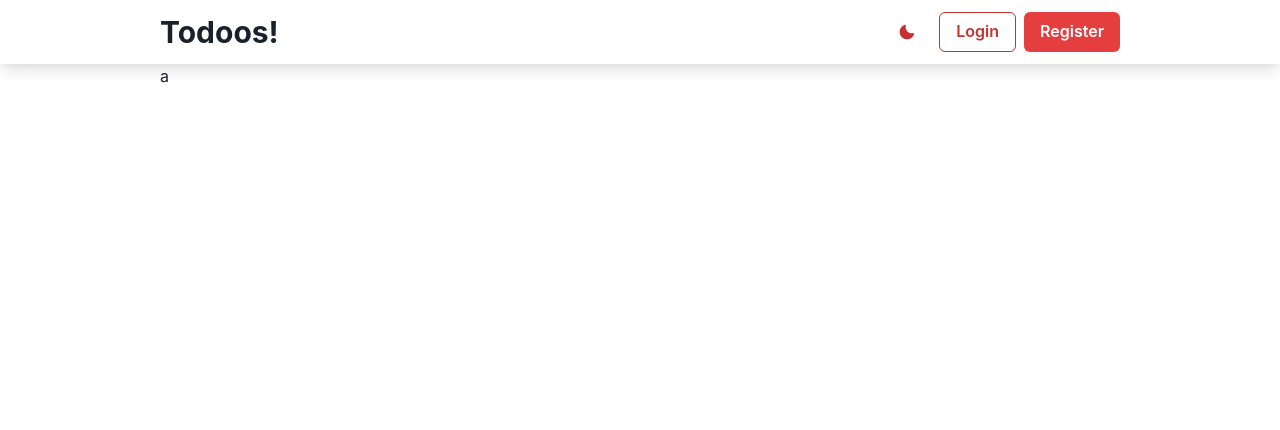
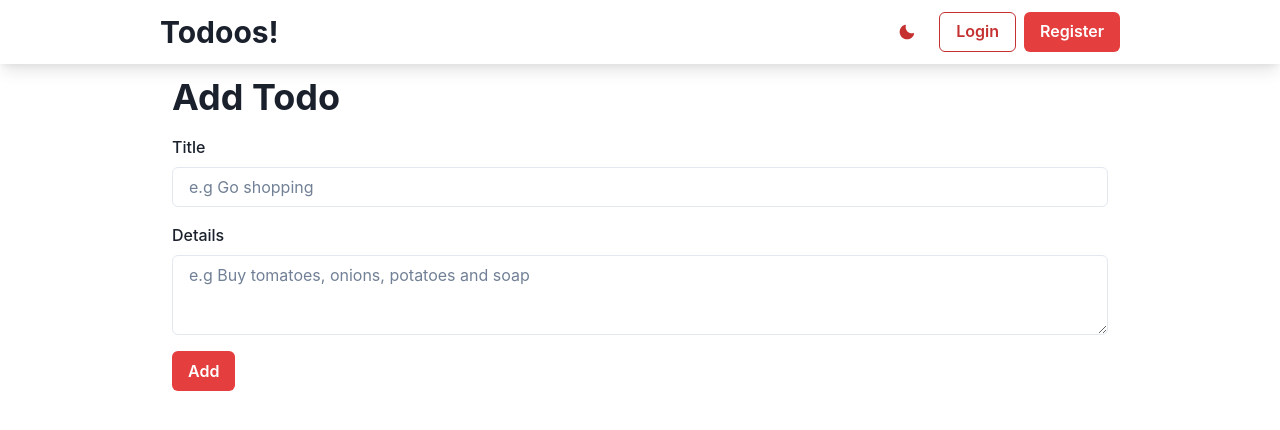
Before and after one commit to Drago78624/01-react-todoos, a React (Vite) app: page / in a window 1280 px wide. Shown: the top 430 px of the page. Built offline with nearby package versions, Linux system fonts and the light colour scheme.

Commit message:
form added

```diff
--- /dev/null
+++ b/src/components/Form.jsx
@@ -0,0 +1,21 @@
+import { Box, Button, FormControl, FormHelperText, FormLabel, Heading, Input, Textarea } from "@chakra-ui/react";
+import React from "react";
+
+const Form = (props) => {
+  return (
+    <Box padding={3}>
+      <Heading>Add Todo</Heading>
+      <FormControl marginTop={4}>
+        <FormLabel>Title</FormLabel>
+        <Input placeholder="e.g Go shopping" type="email" />
+      </FormControl>
+      <FormControl marginTop={4}>
+        <FormLabel>Details</FormLabel>
+        <Textarea placeholder='e.g Buy tomatoes, onions, potatoes and soap' />
+      </FormControl>
+      <Button colorScheme={props.colorScheme} mt={4}>Add</Button>
+    </Box>
+  );
+};
+
+export default Form;
--- a/src/pages/Home.jsx
+++ b/src/pages/Home.jsx
@@ -1,5 +1,6 @@
 import { Container } from '@chakra-ui/react'
 import React, {useContext} from 'react'
+import Form from '../components/Form';
 import Navbar from '../components/Navbar'
 import UtilityContext from "../utility-context";
 
@@ -11,7 +12,7 @@ const Home = () => {
     <>
       <Navbar />
       <Container maxW={utilityCtx.maxWidth}>
-        a
+        <Form colorScheme={utilityCtx.colorScheme} />
       </Container>
     </>
   )
```
